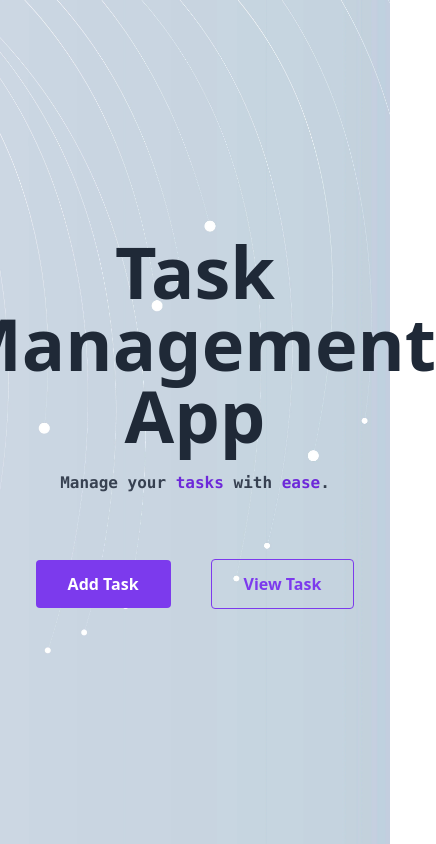
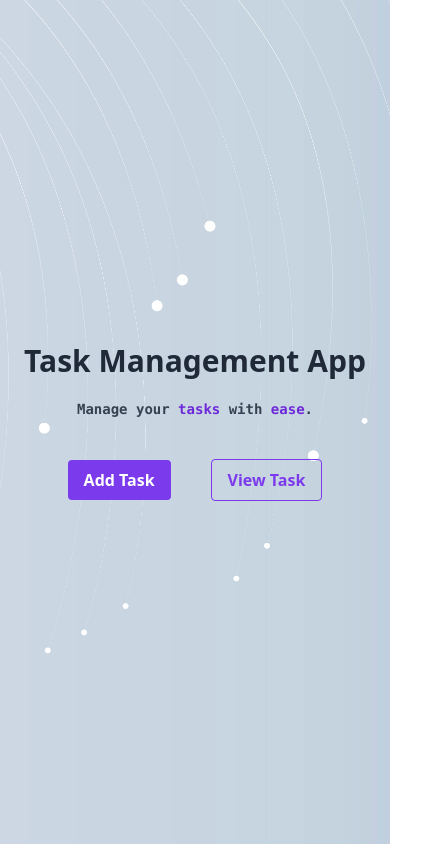
Before and after one commit to Atishfulzade/task_management_app, a React (Vite) app: page / in a window 390 px wide. Shown: the whole page, 436 px wide, since content can reach past the window. Built offline with nearby package versions, Linux system fonts and the light colour scheme.

Commit message:
added responsive

```diff
--- a/src/components/AddTaskComponent.jsx
+++ b/src/components/AddTaskComponent.jsx
@@ -2,18 +2,18 @@ import React from "react";
 
 const AddTaskComponent = ({ addTask, newTask, setNewTask }) => {
   return (
-    <form className="flex justify-between relative md:w-[50%] shadow-md items-center my-10">
+    <form className="flex justify-between relative md:w-[50%] w-4/5 shadow-md items-center my-10">
       <input
         type="text"
         placeholder="Enter a new task"
         value={newTask}
         onChange={(e) => setNewTask(e.target.value)}
-        className="p-3 border  focus:outline-violet-600 w-full backdrop-blur bg-white text-slate-900S border-violet-400 rounded placeholder:text-slate-600  "
+        className="md:p-3 border  p-2  focus:outline-violet-600 w-full backdrop-blur bg-white text-slate-900S border-violet-400 rounded placeholder:text-slate-600  "
       />
       <button
         onClick={addTask}
         type="submit"
-        className="absolute py-3 rounded-sm right-0 hover:bg-violet-700 text-white font-medium md:px-10 px-5 bg-violet-600 "
+        className="absolute md:py-3 py-2 rounded-sm right-0 hover:bg-violet-700 text-white font-medium md:px-10 px-3 bg-violet-600 "
       >
         Add Task
       </button>
--- a/src/components/TaskManagement.jsx
+++ b/src/components/TaskManagement.jsx
@@ -28,7 +28,7 @@ const TaskManagementApp = ({ tasks, setTasks }) => {
   console.log(selectedTasks);
 
   return (
-    <div className="w-full md:w-1/2 h-4/5 bg-white p-5 rounded shadow-lg flex flex-col items-center overflow-y-auto">
+    <div className="w-[90%] md:w-1/2 h-4/5  bg-white p-5 rounded shadow-lg flex flex-col items-center overflow-y-auto">
       {tasks.length > 0 ? (
         <>
           <div className="flex gap-3 sticky top-0 bg-white  w-full justify-between py-3 items-center">
@@ -42,13 +42,13 @@ const TaskManagementApp = ({ tasks, setTasks }) => {
                 name="select-all"
                 checked={tasks.every((task) => task.completed)}
               />
-              <p className="text-slate-700" name="select-all">
+              <p className="text-slate-700 text-sm" name="select-all">
                 Select All
               </p>
             </div>
             {tasks.some((task) => task.completed) && (
               <button
-                className=" px-3 py-2 hover:bg-slate-100 border rounded"
+                className=" px-3 py-2 text-sm hover:bg-slate-100 border rounded"
                 onClick={deleteSlectedTask}
               >
                 Delete selected task
--- a/src/pages/AllTask.jsx
+++ b/src/pages/AllTask.jsx
@@ -6,9 +6,9 @@ const AllTask = ({ tasks, setTasks }) => {
   const navigate = useNavigate();
   return (
     <div className="flex justify-center items-center h-screen bg-hero-pattern bg-no-repeat bg-cover">
-      <div className="absolute top-0 right-0 p-5">
+      <div className="absolute top-0 right-0 p-5 ">
         <button
-          className="px-8 py-3 rounded text-white font-sans font-bold bg-violet-600 transition-colors hover:bg-violet-700"
+          className="md:px-8 md:py-3 px-4 py-2 rounded text-white font-sans font-bold bg-violet-600 transition-colors hover:bg-violet-700"
           onClick={() => navigate("/add-task")}
         >
           Add Tasks
--- a/src/pages/MainPage.jsx
+++ b/src/pages/MainPage.jsx
@@ -6,23 +6,23 @@ const MainPage = () => {
   return (
     <div className="flex justify-center items-center h-screen bg-hero-pattern  bg-no-repeat bg-cover">
       <div className="">
-        <h1 className="text-7xl font-extrabold text-center text-gray-800 font-sans">
+        <h1 className="md:text-7xl text-3xl font-extrabold text-center text-gray-800 font-sans">
           Task Management App
         </h1>
-        <p className="text-center text-gray-700 mt-5 font-mono font-bold">
+        <p className="text-center text-sm md:text-xl text-gray-700 mt-5 font-mono font-bold">
           Manage your <span className="text-violet-700">tasks</span> with{" "}
           <span className="text-violet-700">ease</span>.
         </p>
-        <div className="flex gap-10 justify-center items-center mt-16">
+        <div className="flex gap-10 justify-center items-center mt-10 md:mt-16">
           <button
             onClick={() => navigate("/add-task")}
-            className="px-8 py-3 rounded text-white font-sans font-bold bg-violet-600 transition-colors hover:bg-violet-700"
+            className="md:px-8 md:py-3 px-4 py-2 rounded text-white font-sans font-bold bg-violet-600 transition-colors hover:bg-violet-700"
           >
             Add Task
           </button>
           <button
             onClick={() => navigate("/task")}
-            className="px-8 py-3 rounded text-violet-600 border-violet-600 hover:text-white font-sans font-bold border transition-colors hover:bg-violet-700"
+            className="md:px-8 md:py-3 px-4 py-2 rounded text-violet-600 border-violet-600 hover:text-white font-sans font-bold border transition-colors hover:bg-violet-700"
           >
             View Task
           </button>
```
